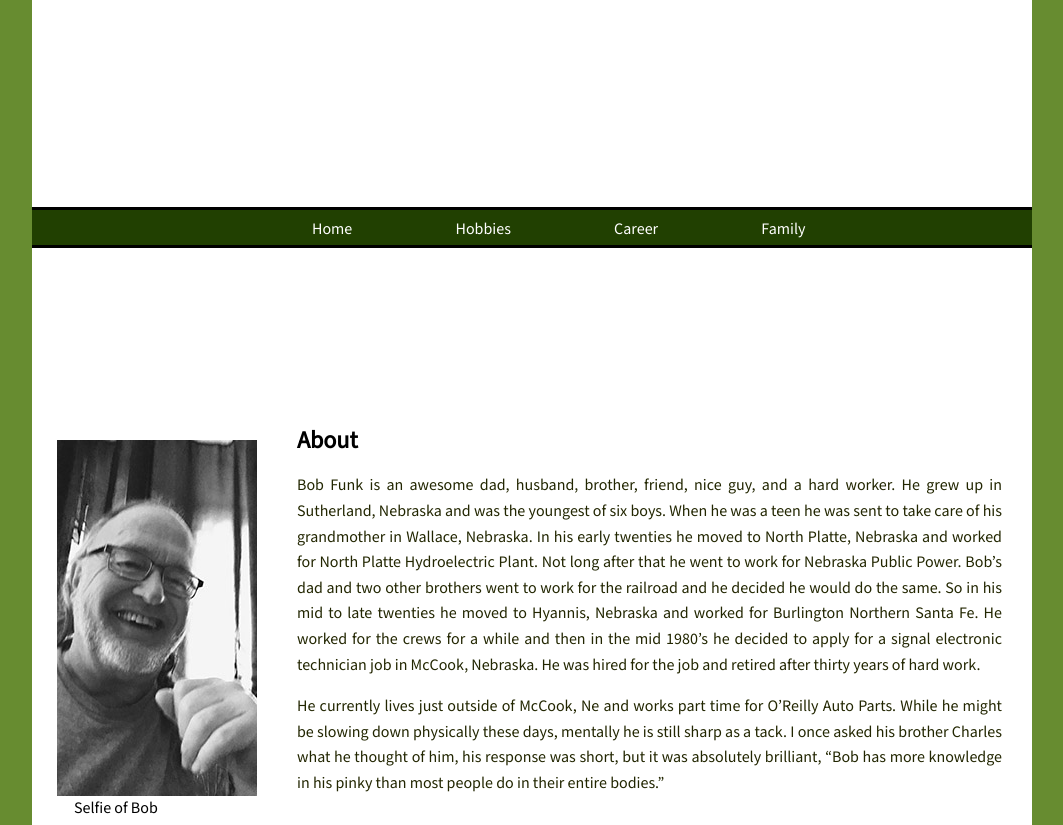
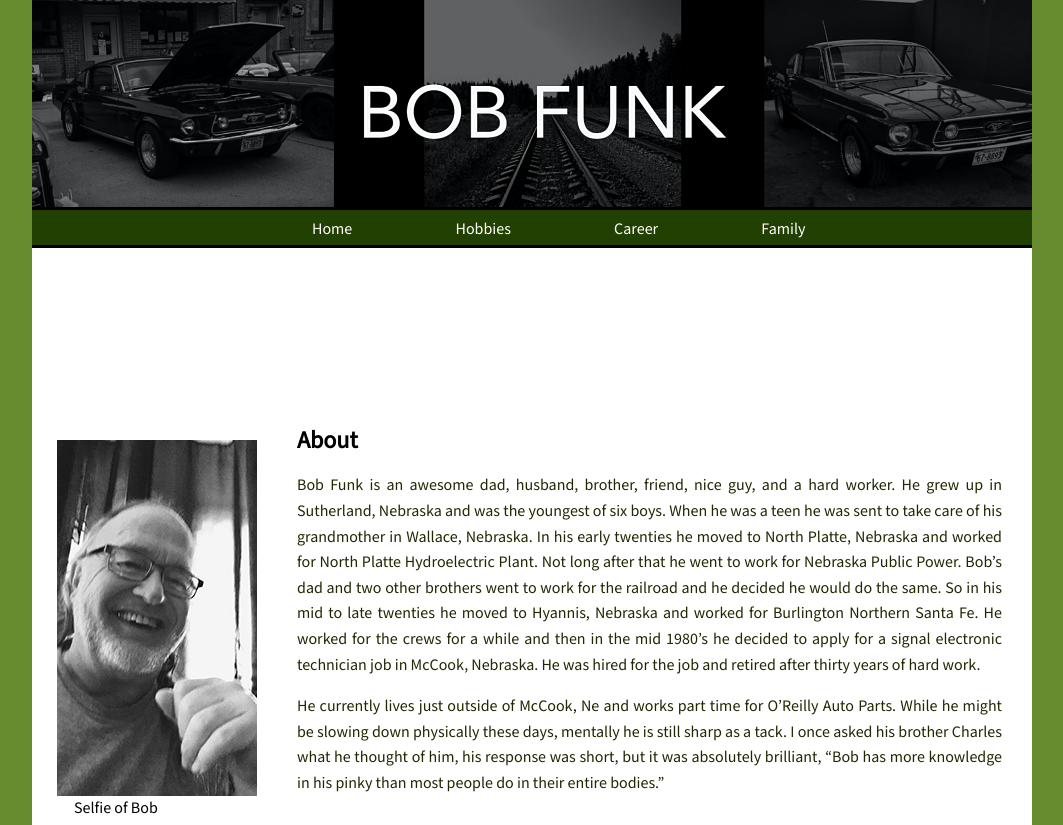
Before and after one commit to kfunk17/bioSite, a plain HTML site: page index.html in a window 1280 px wide. Shown: the top 825 px of the page, without its empty margins (108-1171 px from the left). Drawn offline with Linux system fonts and the light colour scheme.

Commit message:
Update style.css

```diff
--- a/style.css
+++ b/style.css
@@ -51,7 +51,7 @@ header h1{
 header{
     background: white;
     padding-top:px;
-    background-image: url(HEADER.png);
+    background-image: url(Images/HEADER.png);
     background-position: 50% 50%;
    background-repeat: repeat-x;
    height: 207px;
```
